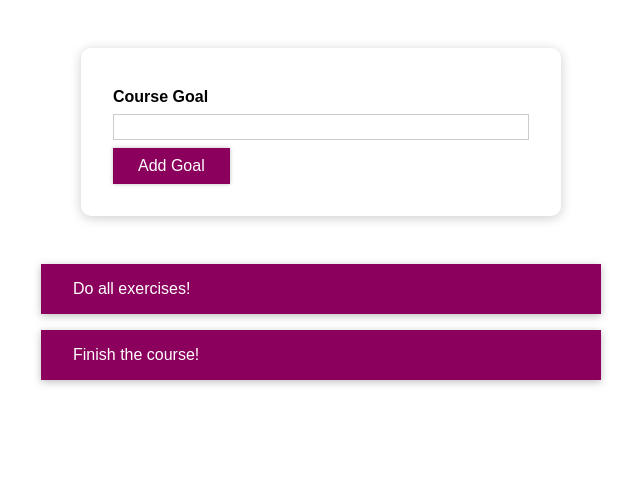
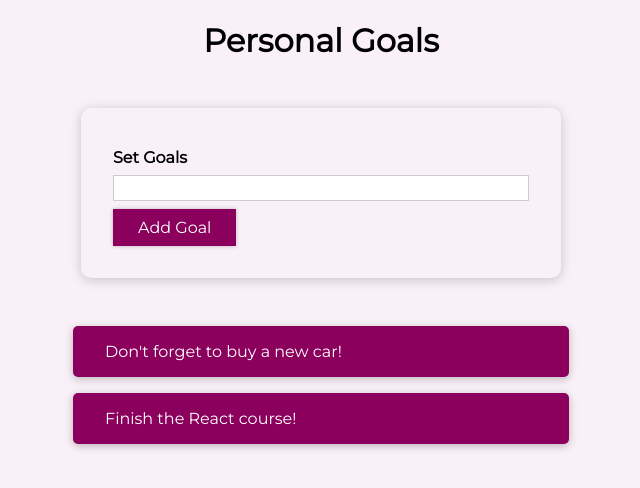
Before and after one commit to dopamine-s-archive/goal-tracker-app, a React (Create React App) app: page / in a window 1280 px wide. Shown: the top 488 px of the page, without its empty margins (319-959 px from the left). Built offline with nearby package versions, Linux system fonts and the light colour scheme.

Commit message:
minor style changes

```diff
--- a/src/App.css
+++ b/src/App.css
@@ -2,6 +2,12 @@
   width: 35rem;
   max-width: 90%;
   margin: 3rem auto;
+}
+
+@media (min-width: 768px) {
+  #goals {
+    padding: 0 2rem;
+  }
 }
 
 #goal-form {
--- a/src/App.js
+++ b/src/App.js
@@ -6,8 +6,8 @@ import './App.css';
 
 const App = () => {
   const [courseGoals, setCourseGoals] = useState([
-    { text: 'Do all exercises!', id: 'g1' },
-    { text: 'Finish the course!', id: 'g2' }
+    { text: `Don't forget to buy a new car!`, id: 'g1' },
+    { text: 'Finish the React course!', id: 'g2' },
   ]);
 
   const addGoalHandler = enteredText => {
@@ -37,6 +37,7 @@ const App = () => {
 
   return (
     <div>
+      <h1>Personal Goals</h1>
       <section id="goal-form">
         <CourseInput onAddGoal={addGoalHandler} />
       </section>
--- a/src/components/CourseGoals/CourseGoalItem/CourseGoalItem.css
+++ b/src/components/CourseGoals/CourseGoalItem/CourseGoalItem.css
@@ -5,4 +5,5 @@
   color: white;
   padding: 1rem 2rem;
   cursor: pointer;
+  border-radius: 5px;
 }
--- a/src/components/CourseGoals/CourseInput/CourseInput.js
+++ b/src/components/CourseGoals/CourseInput/CourseInput.js
@@ -1,35 +1,33 @@
 import React, { useState } from 'react';
-import styled from 'styled-components';
+import Button from '../../UI/Button/Button';
+import styles from './CourseInput.module.css';
 
-import Button from '../../UI/Button/Button';
-import './CourseInput.css';
+// const FormControl = styled.div`
+//   margin: 0.5rem 0;
 
-const FormControl = styled.div`
-  margin: 0.5rem 0;
+//   & label {
+//     color: ${props => (props.invalid ? '#f80b3b' : 'black')};
+//     font-weight: bold;
+//     display: block;
+//     margin-bottom: 0.5rem;
+//   }
 
-  & label {
-    color: ${props => (props.invalid ? '#f80b3b' : 'black')};
-    font-weight: bold;
-    display: block;
-    margin-bottom: 0.5rem;
-  }
+//   & input {
+//     display: block;
+//     width: 100%;
+//     background: ${props => (props.invalid ? '#e5d6d4' : 'transparent')};
+//     border: 1px solid ${props => (props.invalid ? '#f80b3b' : '#ccc')};
+//     font: inherit;
+//     line-height: 1.5rem;
+//     padding: 0 0.25rem;
+//   }
 
-  & input {
-    display: block;
-    width: 100%;
-    background: ${props => (props.invalid ? '#e5d6d4' : 'transparent')};
-    border: 1px solid ${props => (props.invalid ? '#f80b3b' : '#ccc')};
-    font: inherit;
-    line-height: 1.5rem;
-    padding: 0 0.25rem;
-  }
-
-  & input:focus {
-    outline: none;
-    background: #fad0ec;
-    border-color: #8b005d;
-  }
-`;
+//   & input:focus {
+//     outline: none;
+//     background: #fad0ec;
+//     border-color: #8b005d;
+//   }
+// `;
 
 const CourseInput = props => {
   const [enteredValue, setEnteredValue] = useState('');
@@ -53,13 +51,13 @@ const CourseInput = props => {
 
   return (
     <form onSubmit={formSubmitHandler}>
-      <FormControl invalid={!isValid}>
-        <label>Course Goal</label>
+      <div className={`${styles['form-control']} ${!isValid && styles.invalid}`}>
+        <label>Set Goals</label>
         <input
           type="text"
           onChange={goalInputChangeHandler}
         />
-      </FormControl>
+      </div>
       <Button type="submit">Add Goal</Button>
     </form>
   );
--- a/src/components/CourseGoals/CourseInput/CourseInput.css
+++ b/src/components/CourseGoals/CourseInput/CourseInput.module.css
@@ -24,8 +24,8 @@
 }
 
 .form-control.invalid input {
-  background: #e5d6d4;
-  border-color: #f80b3b;
+  background: #ecebeb;
+  border-color: #ce0e34;
 }
 
 .form-control.invalid label {
--- a/src/components/UI/Button/Button.module.css
+++ b/src/components/UI/Button/Button.module.css
@@ -1,4 +1,5 @@
 .button {
+  width: 100%;
   font: inherit;
   padding: 0.5rem 1.5rem;
   border: 1px solid #8b005d;
@@ -6,6 +7,7 @@
   background: #8b005d;
   box-shadow: 0 0 4px rgba(0, 0, 0, 0.26);
   cursor: pointer;
+  font-family: Montserrat;
 }
 
 .button:focus {
@@ -18,3 +20,9 @@
   border-color: #ac0e77;
   box-shadow: 0 0 8px rgba(0, 0, 0, 0.26);
 }
+
+@media (min-width: 768px) {
+  .button {
+    width: auto;
+  }
+}
--- a/src/index.css
+++ b/src/index.css
@@ -1,11 +1,18 @@
+@import url('https://fonts.googleapis.com/css2?family=Montserrat&display=swap');
+
 * {
   box-sizing: border-box;
 }
 
 html {
-  font-family: sans-serif;
+  font-family: 'Montserrat', sans-serif;
 }
 
 body {
   margin: 0;
+  background-color: rgb(250, 241, 248);
 }
+
+h1 {
+  text-align: center;
+}
```
